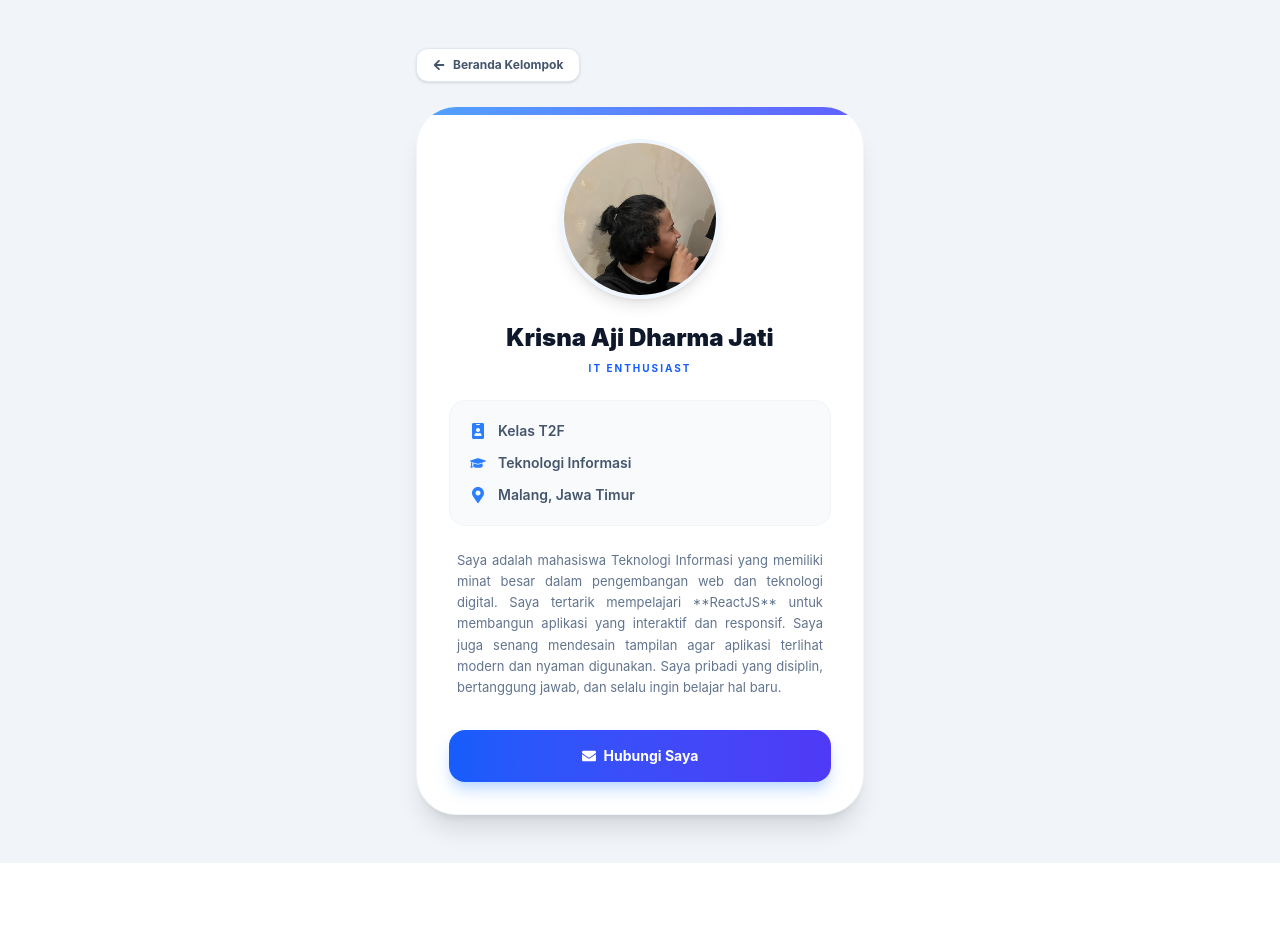
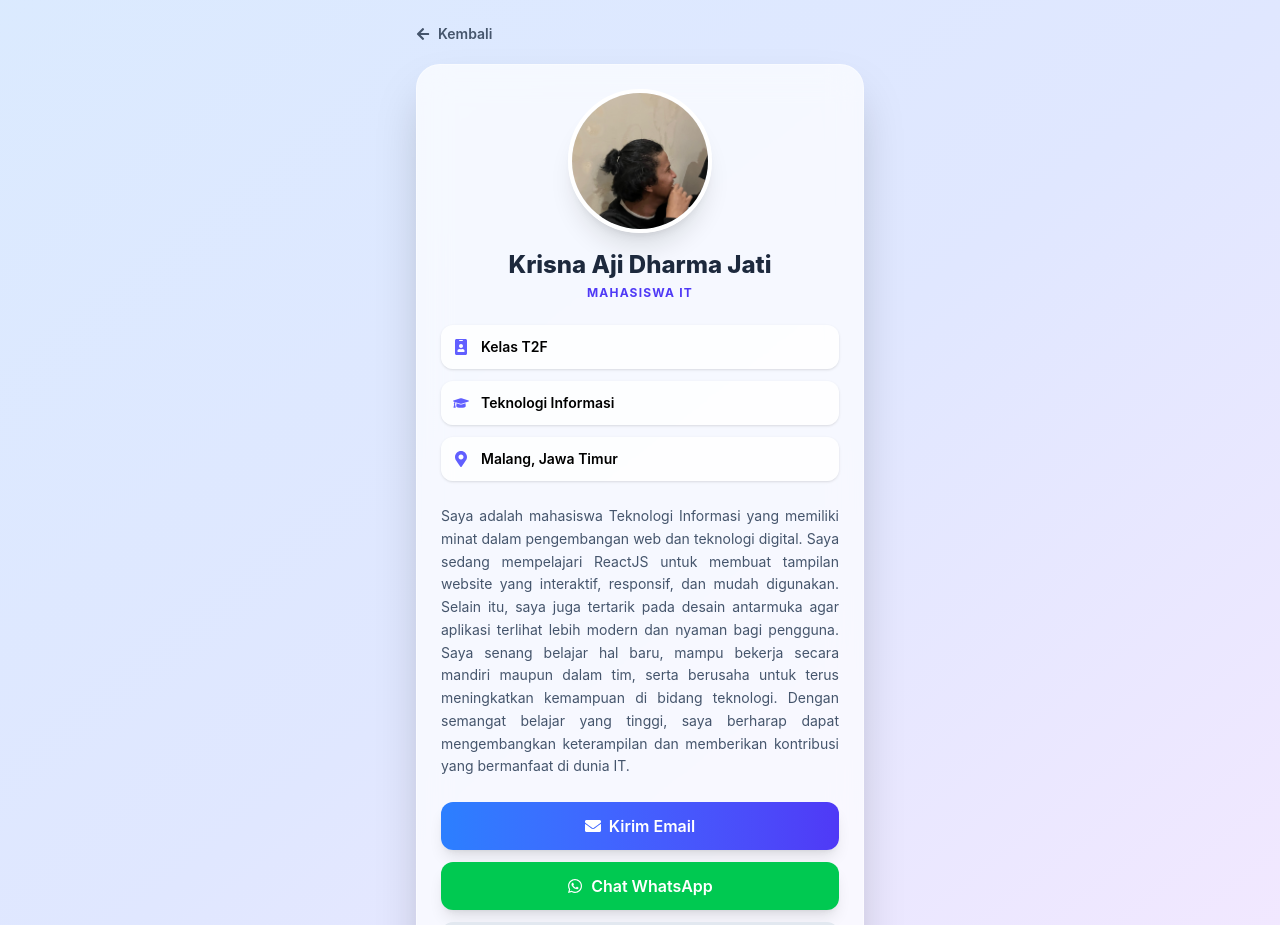
Before and after one commit to Rendirmdhnii/proyek-react-kelompok, a React (Vite) app: page /krisna in a window 1280 px wide. Shown: the top 925 px of the page. Before the commit the page ends 863 px from the top, so only its background shows below. Built offline with nearby package versions, Linux system fonts and the light colour scheme.

Commit message:
update profile react

```diff
--- a/src/pages/KrisnaProfile.jsx
+++ b/src/pages/KrisnaProfile.jsx
@@ -1,92 +1,125 @@
 import React from "react";
 import { Link } from "react-router-dom";
 import { motion } from "framer-motion";
-import { FaArrowLeft, FaIdBadge, FaGraduationCap, FaMapMarkerAlt, FaEnvelope } from "react-icons/fa";
+import {
+  FaArrowLeft,
+  FaIdBadge,
+  FaGraduationCap,
+  FaMapMarkerAlt,
+  FaEnvelope,
+  FaWhatsapp,
+  FaCopy,
+} from "react-icons/fa";
 
 const KrisnaProfile = () => {
+  const email = "krisnaaji@email.com"; // GANTI EMAIL KAMU
+  const phone = "6281234567890"; // GANTI NOMOR WA (pakai 62)
+
+  const handleCopy = () => {
+    navigator.clipboard.writeText(email);
+    alert("Email berhasil disalin!");
+  };
+
   return (
-    <div className="min-h-screen bg-[#F1F5F9] text-[#0F172A] font-sans p-4 md:p-8 lg:p-12 flex justify-center items-center antialiased">
+    <div className="min-h-screen bg-gradient-to-br from-blue-100 via-indigo-100 to-purple-100 flex justify-center items-center p-6">
 
-      {/* Wrapper Animasi */}
       <motion.div
-        initial={{ opacity: 0, scale: 0.95 }}
-        animate={{ opacity: 1, scale: 1 }}
-        transition={{ duration: 0.5 }}
-        className="max-w-md w-full"
+        initial={{ opacity: 0, y: 40 }}
+        animate={{ opacity: 1, y: 0 }}
+        transition={{ duration: 0.6 }}
+        className="w-full max-w-md"
       >
-        {/* Tombol Kembali ke Beranda */}
+        {/* BACK */}
         <Link
           to="/"
-          className="flex items-center gap-2 w-fit bg-white px-4 py-2 rounded-xl shadow-sm border border-slate-200 text-xs font-bold text-slate-600 hover:text-[#6366F1] transition-all mb-6 group"
+          className="flex items-center gap-2 text-sm font-semibold text-slate-600 hover:text-indigo-600 mb-5"
         >
-          <FaArrowLeft className="group-hover:-translate-x-1 transition-transform" />
-          Beranda Kelompok
+          <FaArrowLeft /> Kembali
         </Link>
 
-        {/* Card Profil Utama */}
-        <div className="bg-white shadow-xl rounded-[2.5rem] p-8 border border-slate-100 overflow-hidden relative">
-          {/* Dekorasi Gradient Biru khas Krisna (Tipis-tipis biar mewah) */}
-          <div className="absolute top-0 left-0 w-full h-2 bg-gradient-to-r from-blue-400 to-indigo-500"></div>
+        {/* CARD */}
+        <div className="backdrop-blur-lg bg-white/70 border border-white/40 shadow-2xl rounded-3xl p-6 relative overflow-hidden">
 
-          {/* FOTO PROFIL */}
+          {/* FOTO */}
           <motion.div
-            whileHover={{ scale: 1.05 }}
-            className="w-40 h-40 mx-auto rounded-full overflow-hidden border-4 border-blue-50 shadow-lg mb-6"
+            whileHover={{ scale: 1.08 }}
+            className="w-36 h-36 mx-auto rounded-full overflow-hidden border-4 border-white shadow-xl"
           >
             <img
               src="/Krisna Aji.jpeg"
-              alt="Krisna Aji"
+              alt="Krisna"
               className="w-full h-full object-cover"
-              onError={(e) => { e.target.src = "https://via.placeholder.com/150"; }}
             />
           </motion.div>
 
-          {/* NAMA & STATUS */}
-          <div className="text-center mb-6">
-            <h1 className="text-2xl font-black text-slate-900 leading-tight px-2">
+          {/* NAMA */}
+          <div className="text-center mt-4">
+            <h1 className="text-2xl font-extrabold text-slate-800">
               Krisna Aji Dharma Jati
             </h1>
-            <p className="text-blue-600 font-bold text-[10px] uppercase tracking-[0.2em] mt-2">
-              IT Enthusiast
+            <p className="text-indigo-600 text-xs font-bold tracking-widest mt-1">
+              MAHASISWA IT
             </p>
           </div>
 
-          {/* INFO DETAILS */}
-          <div className="grid grid-cols-1 gap-3 bg-slate-50 p-5 rounded-2xl border border-slate-100 mb-6">
-            <div className="flex items-center gap-3 text-slate-600">
-              <FaIdBadge className="text-blue-500 shrink-0" />
+          {/* INFO */}
+          <div className="mt-6 space-y-3">
+            <div className="flex items-center gap-3 bg-white/80 p-3 rounded-xl shadow-sm">
+              <FaIdBadge className="text-indigo-500" />
               <span className="text-sm font-semibold">Kelas T2F</span>
             </div>
-            <div className="flex items-center gap-3 text-slate-600">
-              <FaGraduationCap className="text-blue-500 shrink-0" />
+            <div className="flex items-center gap-3 bg-white/80 p-3 rounded-xl shadow-sm">
+              <FaGraduationCap className="text-indigo-500" />
               <span className="text-sm font-semibold">Teknologi Informasi</span>
             </div>
-            <div className="flex items-center gap-3 text-slate-600">
-              <FaMapMarkerAlt className="text-blue-500 shrink-0" />
+            <div className="flex items-center gap-3 bg-white/80 p-3 rounded-xl shadow-sm">
+              <FaMapMarkerAlt className="text-indigo-500" />
               <span className="text-sm font-semibold">Malang, Jawa Timur</span>
             </div>
           </div>
 
-          {/* DESKRIPSI (TENTANG SAYA) */}
-          <div className="text-slate-500 text-[13px] leading-relaxed text-justify px-2 mb-8">
-            <p>
-              Saya adalah mahasiswa Teknologi Informasi yang memiliki minat besar
-              dalam pengembangan web dan teknologi digital. Saya tertarik
-              mempelajari **ReactJS** untuk membangun aplikasi yang interaktif dan
-              responsif. Saya juga senang mendesain tampilan agar aplikasi terlihat
-              modern dan nyaman digunakan. Saya pribadi yang disiplin, bertanggung
-              jawab, dan selalu ingin belajar hal baru.
-            </p>
+          {/* DESKRIPSI */}
+          <p className="text-sm text-slate-600 mt-6 leading-relaxed text-justify">
+            Saya adalah mahasiswa Teknologi Informasi yang memiliki minat dalam
+  pengembangan web dan teknologi digital. Saya sedang mempelajari ReactJS
+  untuk membuat tampilan website yang interaktif, responsif, dan mudah
+  digunakan. Selain itu, saya juga tertarik pada desain antarmuka agar
+  aplikasi terlihat lebih modern dan nyaman bagi pengguna. Saya senang
+  belajar hal baru, mampu bekerja secara mandiri maupun dalam tim, serta
+  berusaha untuk terus meningkatkan kemampuan di bidang teknologi.
+  Dengan semangat belajar yang tinggi, saya berharap dapat mengembangkan
+  keterampilan dan memberikan kontribusi yang bermanfaat di dunia IT.
+          </p>
+
+          {/* FITUR REAL */}
+          <div className="mt-6 space-y-3">
+
+            {/* EMAIL */}
+            <a
+              href={`mailto:${email}`}
+              className="w-full flex items-center justify-center gap-2 py-3 bg-gradient-to-r from-blue-500 to-indigo-600 text-white rounded-xl font-semibold shadow-lg hover:scale-105 transition"
+            >
+              <FaEnvelope /> Kirim Email
+            </a>
+
+            {/* WHATSAPP */}
+            <a
+              href={`https://wa.me/${phone}`}
+              target="_blank"
+              rel="noopener noreferrer"
+              className="w-full flex items-center justify-center gap-2 py-3 bg-green-500 text-white rounded-xl font-semibold shadow-lg hover:scale-105 transition"
+            >
+              <FaWhatsapp /> Chat WhatsApp
+            </a>
+
+            {/* COPY EMAIL */}
+            <button
+              onClick={handleCopy}
+              className="w-full flex items-center justify-center gap-2 py-3 bg-slate-200 text-slate-700 rounded-xl font-semibold hover:bg-slate-300 transition"
+            >
+              <FaCopy /> Salin Email
+            </button>
           </div>
-
-          {/* BUTTON HUBUNGI */}
-          <motion.button
-            whileHover={{ scale: 1.02 }}
-            whileTap={{ scale: 0.98 }}
-            className="w-full py-4 bg-gradient-to-r from-blue-600 to-indigo-600 text-white rounded-2xl font-bold text-sm shadow-lg shadow-blue-200 hover:shadow-blue-300 transition-all flex items-center justify-center gap-2"
-          >
-            <FaEnvelope /> Hubungi Saya
-          </motion.button>
         </div>
       </motion.div>
     </div>
```
